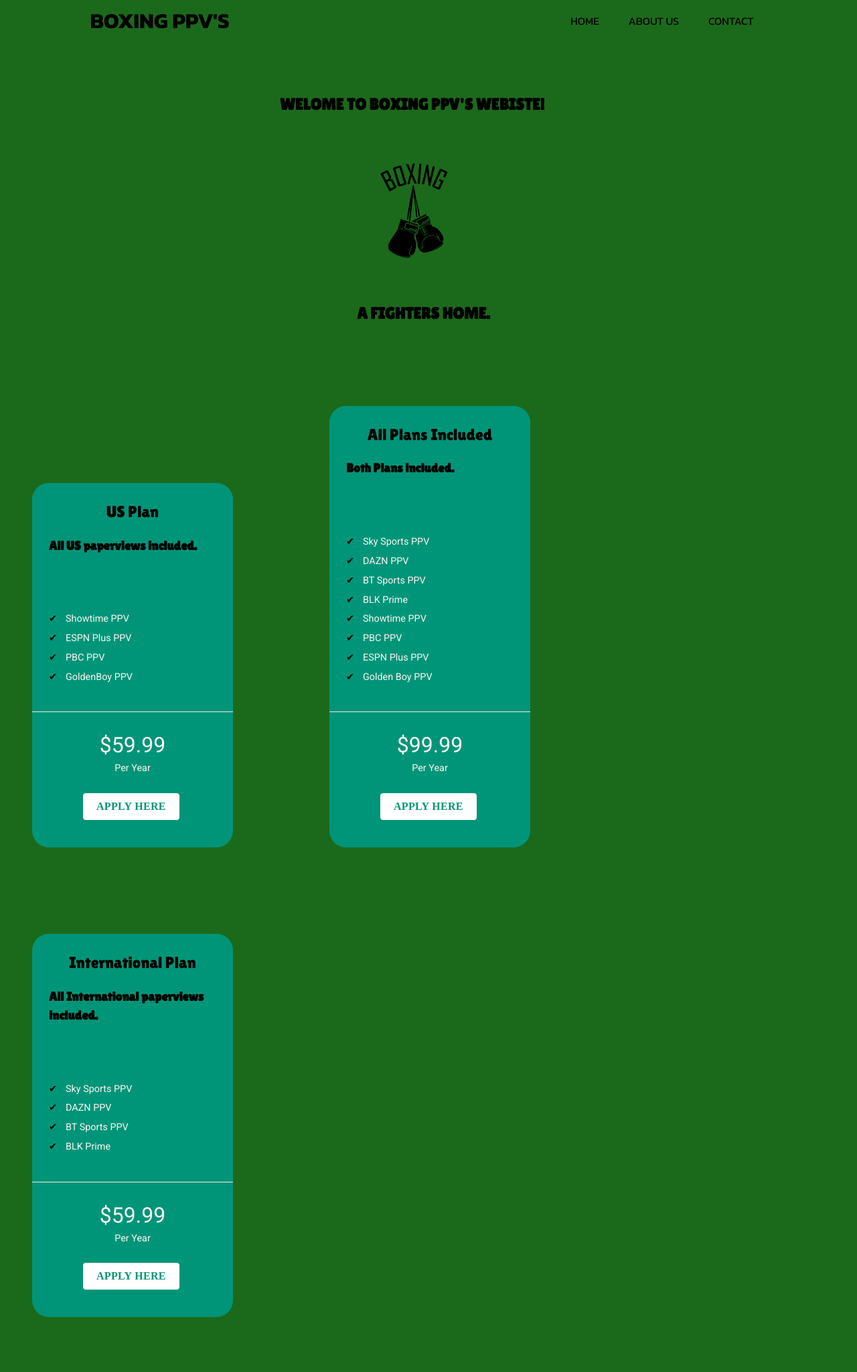
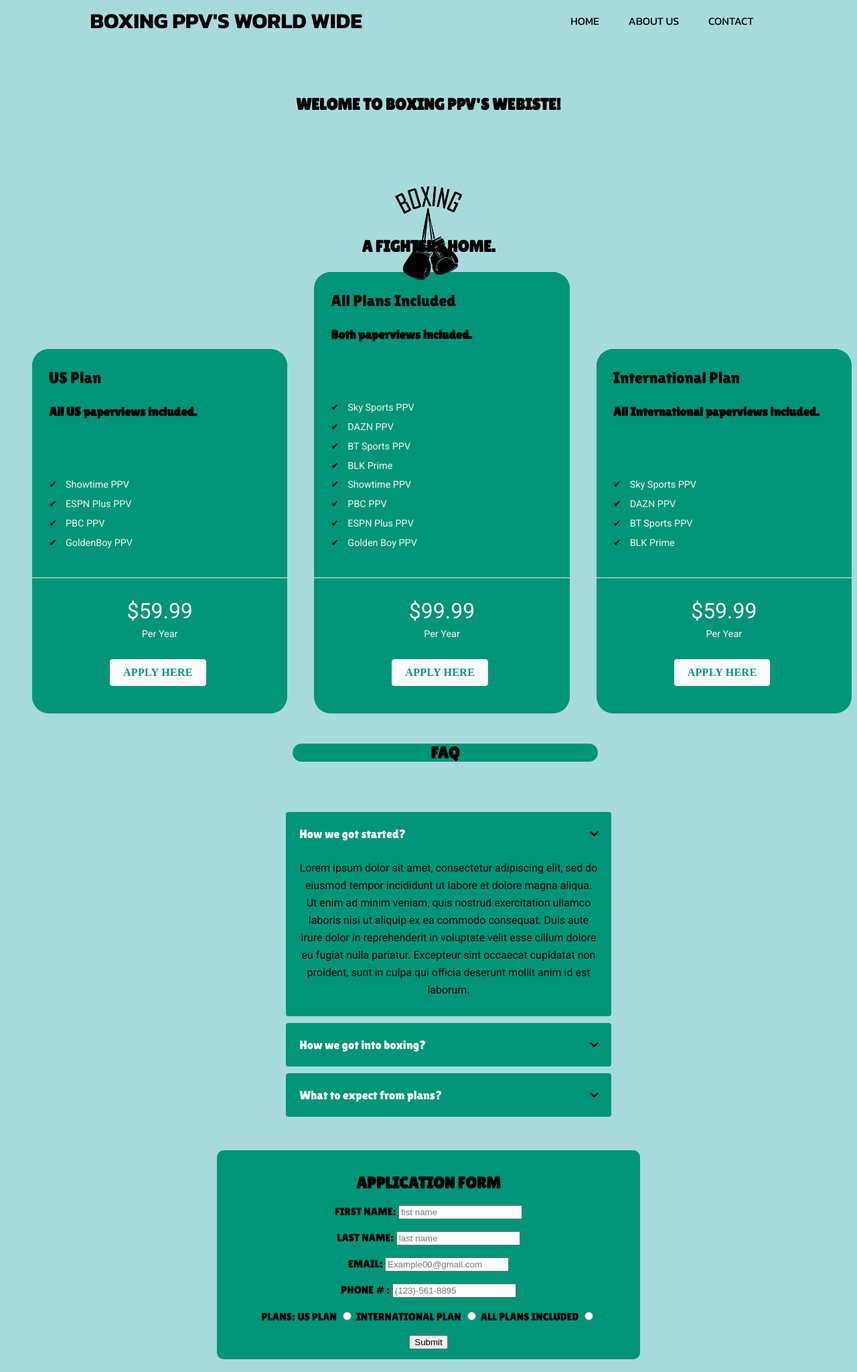
Before and after one commit to AvieonGreene/BoxingPPV, a plain HTML site: page HomePage.html in a window 1280 px wide. Shown: the part 52-2100 px from the top of the page at 67% size. Drawn offline with Linux system fonts and the light colour scheme.

Commit message:
Addded about us styling and cleaned up content alignment

```diff
--- a/HomePage.html
+++ b/HomePage.html
@@ -24,25 +24,26 @@
 </head>
 <body>
     <header>
-        <h1 class="title">Boxing PPV'S</h1>
+        <h1 class="title">Boxing PPV'S World Wide</h1>
             <nav>
                 <ul  id="header_navs" class="nav__links">
                 <input type="checkbox" id="checkbox_toggle" />
                   <label for="checkbox_toggle" class="hamburger">&#9776;</label>
-                    <li><a href="#HomePage.html">Home</a></li>
-                   <li><a href="#AboutUs.html">About us</a></li>
-                    <li><a href="#Contact.html">Contact</a></li>
+                    <li><a href="HomePage.html">Home</a></li>
+                   <li><a href="AboutUs.html">About us</a></li>
+                    <li><a href="Contact.html">Contact</a></li>
                     </ul>
         </nav>
 
     </header>
 
 
-    <div>
+    <div class="intro">
         <h2 class="Greeting">Welome to Boxing PPV's Webiste!</h2>
         <img  class="Boxing_Gloves" src= "Boxing_image.png" alt="Boxing gloves">
         <h2 class="bottom_Greeting"> A fighters home.</h2>
     </div>
+    <main>
     <section class ="pricing-plan">
     <div class ="pricing-plan__header">
         <h2 class="pricing-plan__titile"> US Plan</h2>
@@ -67,7 +68,7 @@
     <section class ="pricing-plan">
         <div class ="pricing-plan__header">
             <h2 class="pricing-plan__titile"> All Plans Included</h2>
-             <h3 class="pricing-plan__summary">Both Plans included.</h3>
+             <h3 class="pricing-plan__summary">Both paperviews included.</h3>
         </div>
         <div class="pricing-plan__description">
             <ul class="pricing-plan__list">
@@ -108,9 +109,12 @@
             <a href="./" class="pricing-plan__button">Apply here</a>
         </div>
         </section>
-
+    </main>
         <section class="faq">
+            <div class="faq-heading-div">
             <h2 class="faq_heading">faq</h2>
+            </div>
+            <div class="faq-questions">
             <ul class="Story">
                 <li >
                     <label for="first">How we got started? <span>&#x3e;</span></label>
@@ -154,6 +158,7 @@
                     </div>
                 </li>
             </ul>
+            </div>
         </section>
 
         <section class="form">
@@ -187,7 +192,7 @@
 
                     <div>
                     <label for="phone">phone # :</label>
-                    <input type="tel" name="phone" id="phone" placeholder="(123)-561-8895">
+                    <input type="number" name="phone" id="phone" placeholder="(123)-561-8895">
                     </div>
 
                     <br>
@@ -218,13 +223,7 @@
 
 
         <script type="text/javascript">
-            var scripts = new Array();
-            scripts[0] = "Hope";
-            scripts[1] = "You";
-            scripts[2] = "Enjoyed";
-            scripts[3] = "Your Time!";
-            var str=scripts.join(" : ");
-            document.write(str);
+
             </script>
 
 
--- a/styles.css
+++ b/styles.css
@@ -16,7 +16,7 @@
 }
 
 .pricing-plan {
-    width: 300px;
+    width: 50%;
     border-radius: 25px;
     box-shadow: 0 0 5px rgba(0, 0, 0, 0);
     overflow: hidden;
@@ -24,7 +24,7 @@
     font-size: 16px;
     line-height: 1.5;
     color:#fcf5f5;
-    margin: 100px;
+    margin: auto;
     background-color: #009578;
     margin-bottom: 25px;
 }
@@ -37,7 +37,7 @@
 
 .pricing-plan__titile, .pricing-pla__summary {
     margin: 0;
-    text-align: center;
+
 }
 
 .pricing-plan__titile {
@@ -53,11 +53,13 @@
 
 .pricing-plan__description {
     padding: 25px;
+
 }
 
 .pricing-plan__list {
     padding: 0;
     margin-right: 0;
+
 }
 
 .pricing-plan__feature {
@@ -97,7 +99,7 @@
 text-transform: uppercase;
 letter-spacing: 0.02em;
 font-weight: bold;
-margin-left: 50px;
+margin-left: 90px;
 }
 
 .pricing-plan__button:hover {
@@ -122,7 +124,7 @@
     border-radius: 0;
     width: 100%;
     padding: 10px;
-    border-top: 1px solid #eeeeee;
+    border-top: 1px solid #000000;
     flex-direction: column;
     font-family: 'Kanit', sans-serif;
 }
@@ -147,7 +149,7 @@
 }
 
 body {
-    background-color:#1b6a1b;
+    background-color:#a8dadc;
 }
 
 footer,p {
@@ -165,14 +167,13 @@
 .Greeting {
     padding: 25px;
     margin: 10px;
-    margin-left: 385px;
     padding-bottom: 65px;
     text-transform: uppercase;
 }
 
  .Boxing_Gloves {
     width: 100px;
-    margin-left: 560px;
+    padding-bottom: 50px;
 }
 
 .pricing-plan {
@@ -181,9 +182,11 @@
 }
 
  .faq {
-    margin: 100px auto;
-    width: 600px;
-    margin-left: 330px;
+
+    display: block;
+    margin-left: auto;
+    margin-right: auto;
+    width: 40%;
 
 }
 
@@ -224,6 +227,7 @@
 max-height:0;
 overflow: hidden;
 transition: max-height 0.5s;
+
 }
 
 .faq label + input[type="radio"]:checked + .content{
@@ -231,13 +235,21 @@
 }
 
 .form {
-    margin-left: 380px;
-    margin-bottom: 85px;
+    /*
+    margin-left: 580px;
+    margin-bottom: 85px; */
     text-transform: uppercase;
     background-color: #009578;
     text-align: center;
-    border-radius: 25px;
-    display: table;
+    border-radius: 10px;
+    display: block;
+    margin-left: auto;
+    margin-right: auto;
+    width: 50%;
+    margin-bottom: 50px;
+    margin-top: 50px;
+    padding-top: 15px;
+    padding-bottom: 15px;
 }
 
 .title {
@@ -250,20 +262,22 @@
 }
 
 .bottom_Greeting {
-    margin-left: 525px;
+    display: flex;
+    margin-top: 120px;
+    justify-content: center;
     text-transform: uppercase;
-    margin-top: 65px;
     padding-bottom: 5px;
 }
 
 
 .faq_heading {
-    margin-left: 25px;
+    margin-left: 50px;
     text-transform: uppercase;
     margin-bottom: 75px;
     background-color: #009578;
     text-align: center;
     border-radius: 25px;
+
 }
 
 .nav__links:hover {
@@ -301,6 +315,28 @@
     .pricing-plan__feature {
         font-family: 'Roboto', sans-serif;
     }
+
+    .intro > h2 {
+        display: flex;
+        justify-content: center;
+    }
+
+    img.Boxing_Gloves {
+    position: absolute;
+    top: 50px;
+    bottom: 0;
+    left: 0;
+    right: 0;
+    margin: auto;
+}
+
+main {
+    display: flex;
+    justify-content: center;
+}
+
+
+
 
 
 
```
